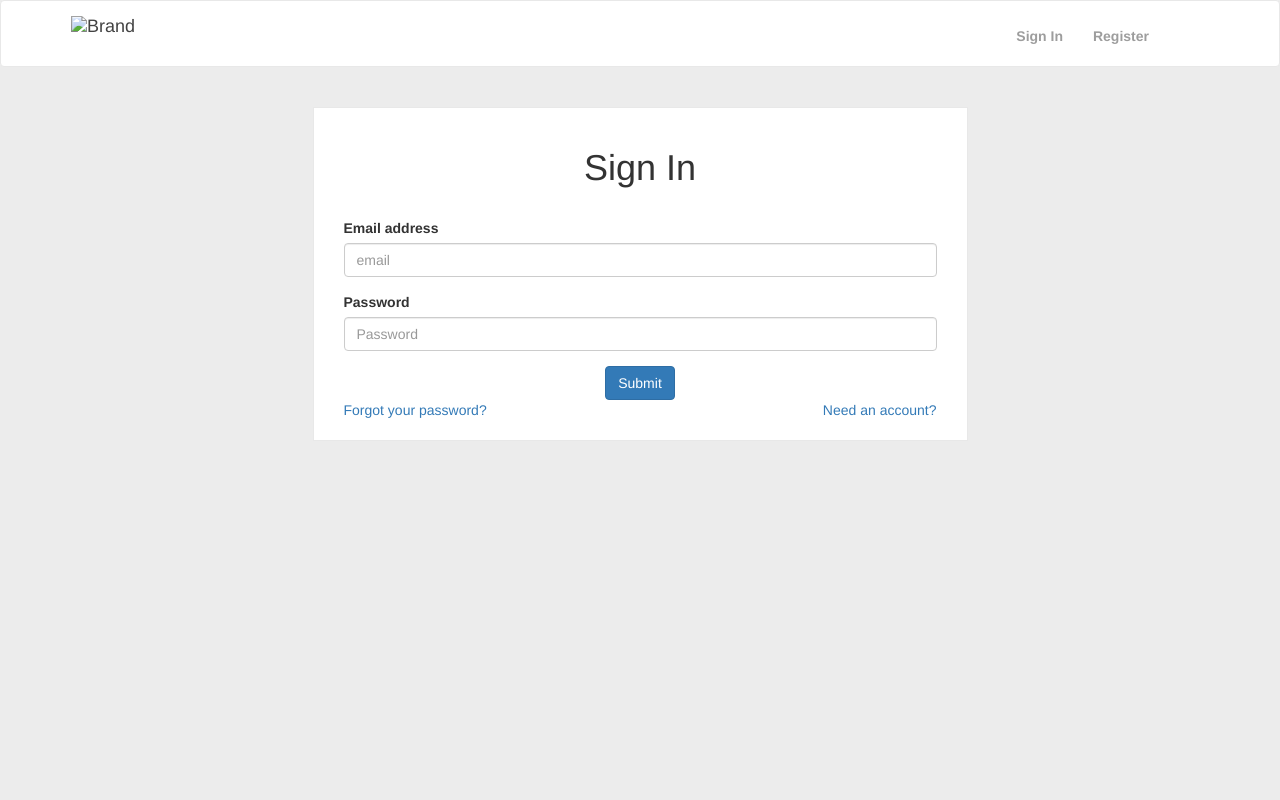
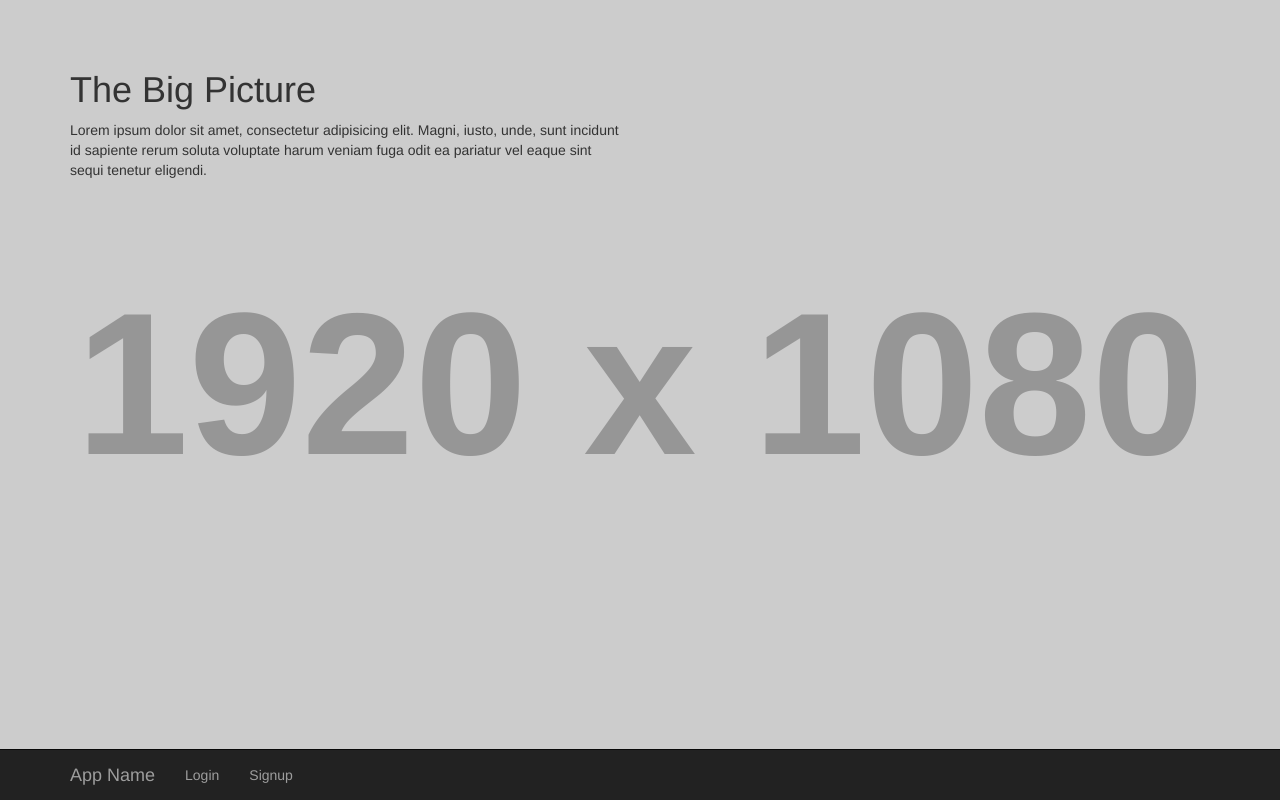
Before and after one commit to Danish21/parentHood, a website: page web/index.html in a window 1280 px wide. Drawn offline with nearby package versions, Linux system fonts and the light colour scheme; no server answers; placeholder pictures from the web are drawn by us.

Commit message:
fullscreen background image

```diff
--- a/web/css/style.css
+++ b/web/css/style.css
@@ -5,7 +5,19 @@ html, body, h1, h2, h3, h4, h5 {
     font-family: helvetica;
 }
 body{
-	    background-color: #ececec;
+/*	    background-color: #ececec;
+*/      margin-top: 50px;
+        margin-bottom: 50px;
+}
+.noBackground {
+    background: none;
+}
+.full {
+  background: url(http://placehold.it/1920x1080) no-repeat center center fixed;
+  -webkit-background-size: cover;
+  -moz-background-size: cover;
+  -o-background-size: cover;
+  background-size: cover;
 }
 .whiteBackground{
     background-color: white;
@@ -35,25 +47,3 @@ body{
 .animate-view.ng-enter.ng-enter-active {
     opacity:1;
 }
-
-
-.navbar-inverse { background-color: #FFFFFF; padding-bottom: 5px; padding-right: 100px; margin:0px;}
-.navbar-inverse .navbar-nav>.active>a:hover,.navbar-inverse .navbar-nav>li>a:hover, .navbar-inverse .navbar-nav>li>a:focus { background-color: #FFFFFF; font-weight: bold;}
-.navbar-inverse .navbar-nav>.active>a,.navbar-inverse .navbar-nav>.open>a,.navbar-inverse .navbar-nav>.open>a, .navbar-inverse .navbar-nav>.open>a:hover,.navbar-inverse .navbar-nav>.open>a, .navbar-inverse .navbar-nav>.open>a:hover, .navbar-inverse .navbar-nav>.open>a:focus { background-color: #FFF}
-.navbar-inverse .dropdown-menu { background-color: #1070DE}
-.navbar-inverse .dropdown-menu>li>a:hover, .dropdown-menu>li>a:focus { background-color: #1070DE}
-.navbar-inverse { background-image: none; }
-.dropdown-menu>li>a:hover, .dropdown-menu>li>a:focus { background-image: none; }
-.navbar-inverse { border-color: #e8e8e8}
-.navbar-inverse .navbar-brand { color: rgb(67,67,67); padding-left: 70px;}
-.navbar-inverse .navbar-brand:hover { color: #000000}
-.navbar-inverse .navbar-nav>li>a {  margin-top:10px; font-weight: bold;} /*color: rgb(67,67,67);*/
-.navbar-inverse .navbar-nav>li>a:hover, .navbar-inverse .navbar-nav>li>a:focus { color: #000}
-.navbar-inverse .navbar-nav>.active>a:hover, .navbar-inverse .navbar-nav>.active>a:focus { color: #1070DE}
-.dropdown-menu>li>a { color: #333333}
-.dropdown-menu>li>a:hover, .dropdown-menu>li>a:focus { color: #FFFFFF}
-.navbar-inverse .navbar-nav>.dropdown>a .caret { border-top-color: #1070DE;}
-.navbar-inverse .navbar-nav>.dropdown>a:hover .caret { border-top-color: #FFFFFF}
-.navbar-inverse .navbar-nav>.dropdown>a .caret { border-bottom-color: #1070DE}
-.navbar-inverse .navbar-nav>.dropdown>a:hover .caret { border-bottom-color: #555555}
-.navbar-inverse .navbar-nav>.active>a,.navbar-inverse .navbar-nav>.open>a,.navbar-inverse .navbar-nav>.open>a, .navbar-inverse .navbar-nav>.open>a:hover,.navbar-inverse .navbar-nav>.open>a, .navbar-inverse .navbar-nav>.open>a:hover, .navbar-inverse .navbar-nav>.open>a:focus { background-color: #FFF}
--- a/web/index.html
+++ b/web/index.html
@@ -1,5 +1,5 @@
 <!DOCTYPE html>
-<html lang="en" ng-app="summerproject" ng-controller="BaseCtrl">
+<html lang="en" ng-app="summerproject" ng-controller="BaseCtrl" ng-class="{ 'full': $root.navLocation === 'navHome'}">
 <head>
 	<meta charset="UTF-8">
 	<title>Document</title>
@@ -7,7 +7,7 @@
 	<link rel="stylesheet" type="text/css" href="/bower_components/angular-toastr/dist/angular-toastr.css" />
 	<link rel="stylesheet" type="text/css" href="/css/style.css" />
 	</head>
-<body>
+<body ng-class="{ 'noBackground': $root.navLocation === 'navHome'}">
 	<script type="text/javascript" src="http://ajax.googleapis.com/ajax/libs/jquery/1.8.2/jquery.min.js"></script>
 	<script type= "text/javascript" src="bower_components/angular/angular.min.js"></script>
 	<script type= "text/javascript" src="bower_components/angular-route/angular-route.min.js"></script>
@@ -18,29 +18,37 @@
 	<script type= "text/javascript" src="js/controllers.js"></script>
 	<script type= "text/javascript" src="js/services.js"></script>
 	<script type= "text/javascript" src="js/app.js"></script>
-	<nav class="navbar navbar-inverse">
-        <div class="container-fluid">
+
+    <nav class="navbar navbar-inverse navbar-fixed-bottom" role="navigation">
+        <div class="container">
             <!-- Brand and toggle get grouped for better mobile display -->
             <div class="navbar-header">
-                <button type="button" class="navbar-toggle collapsed" data-toggle="collapse" data-target="#bs-example-navbar-collapse-1">
+                <button type="button" class="navbar-toggle" data-toggle="collapse" data-target="#bs-example-navbar-collapse-1">
                     <span class="sr-only">Toggle navigation</span>
                     <span class="icon-bar"></span>
                     <span class="icon-bar"></span>
                     <span class="icon-bar"></span>
                 </button>
-                <a class="navbar-brand" href="#"> <img alt="Brand" src="" id="headerlogo">
-                </a><!-- {{navLocation}} -->
+                <a class="navbar-brand" href="#/">App Name</a>
             </div>
             <!-- Collect the nav links, forms, and other content for toggling -->
             <div class="collapse navbar-collapse" id="bs-example-navbar-collapse-1">
-                <ul class="nav navbar-nav navbar-right">
-                    <li><a href="#/login" ng-hide="$root.currentUser">Sign In</a></li>
-                    <li><a href="#/signup" ng-hide="$root.currentUser">Register</a></li>
-                    <li><a href="" ng-click="logout()" ng-show="$root.currentUser">Sign Out</a></li>
+                <ul class="nav navbar-nav">
+                    <li>
+                        <a href="#/login" ng-hide="$root.currentUser">Login</a>
+                    </li>
+                    <li>
+                        <a href="#/signup" ng-hide="$root.currentUser">Signup</a>
+                    </li>
+                    <li>
+                        <a href="" ng-show="$root.currentUser" ng-click="logout()">Sign out</a>
+                    </li>
                 </ul>
             </div>
+            <!-- /.navbar-collapse -->
         </div>
+        <!-- /.container -->
     </nav>
-	<div ng-view class="animate-view"></div>
+	<div ng-view class="animate-view container"></div>
 </body>
 </html>
--- a/web/js/app.js
+++ b/web/js/app.js
@@ -2,12 +2,13 @@ angular.module('summerproject',['ngRoute', 'ngResource','appname.controllers', '
 	config(['$routeProvider', function($routeProvider){
 		'use strict';
 		$routeProvider.
-		 when('/login', {title: 'Home', templateUrl: 'partials/login.html', controller: 'tempCtrl', resolve: {loginRedirect: loginRedirect }})
-		.when('/signup', {title: 'signup', templateUrl: 'partials/signup.html', controller: 'signupCtrl'})
-		.when('/profile', {title: 'Profile', templateUrl: 'partials/profile.html', controller: 'profileCtrl', resolve: {logincheck: checkLogin}})
+		 when('/', {title: 'Home', templateUrl: 'partials/home.html', navLocation: 'navHome', controller: 'homeCtrl'})
+		.when('/login', {title: 'Home', templateUrl: 'partials/login.html', navLocation: 'navLogin', controller: 'tempCtrl', resolve: {loginRedirect: loginRedirect }})
+		.when('/signup', {title: 'signup', templateUrl: 'partials/signup.html', navLocation: 'navSignup', controller: 'signupCtrl'})
+		.when('/profile', {title: 'Profile', templateUrl: 'partials/profile.html', navLocation: 'navProfile', controller: 'profileCtrl', resolve: {logincheck: checkLogin}})
 		.otherwise({ redirectTo: '/login'});
 	}]).
-    run(['$rootScope', '$q', '$http', function ($rootScope, $q, $http) {
+    run(['$rootScope', '$q', '$http', '$location', '$routeParams', function ($rootScope, $q, $http, $location, $routeParams) {
 
     	var loginSetIntialData = function () {
 
@@ -23,6 +24,14 @@ angular.module('summerproject',['ngRoute', 'ngResource','appname.controllers', '
 				$rootScope.currentUser =undefined;
 			});
 		}();
+		$rootScope.$on('$routeChangeSuccess', function (scope, current, pre) {
+            //console.log('$routeChangeSuccess: ' + $location.path());
+            var path = $location.path();
+            path = path.substring(1, path.length);
+
+            // Set the current route path for current page tab highlighting
+            $rootScope.navLocation = current.$$route.navLocation;
+        });
 
     }]);
 
--- a/web/js/controllers.js
+++ b/web/js/controllers.js
@@ -3,6 +3,9 @@ angular.module('appname.controllers',[])
         $scope.logout = function () {
         	logoutService.logout();
         };
+ }])
+.controller('homeCtrl', ['$scope', 'logoutService','toastr','$location','$rootScope', function ($scope,logoutService,toastr,$location,$rootScope) {
+
  }])
 .controller('tempCtrl',['$scope', 'logginService', 'logoutService','toastr','$rootScope','$location', function($scope, logginService,logoutService,toastr,$rootScope,$location){
 	$scope.login = function () {
--- /dev/null
+++ b/web/partials/home.html
@@ -0,0 +1,6 @@
+<div class="row">
+    <div class="col-md-6 col-sm-12">
+        <h1>The Big Picture</h1>
+        <p>Lorem ipsum dolor sit amet, consectetur adipisicing elit. Magni, iusto, unde, sunt incidunt id sapiente rerum soluta voluptate harum veniam fuga odit ea pariatur vel eaque sint sequi tenetur eligendi.</p>
+    </div>
+</div>
```
Also changed, not shown: app/routes.js (+6 -6 lines).
